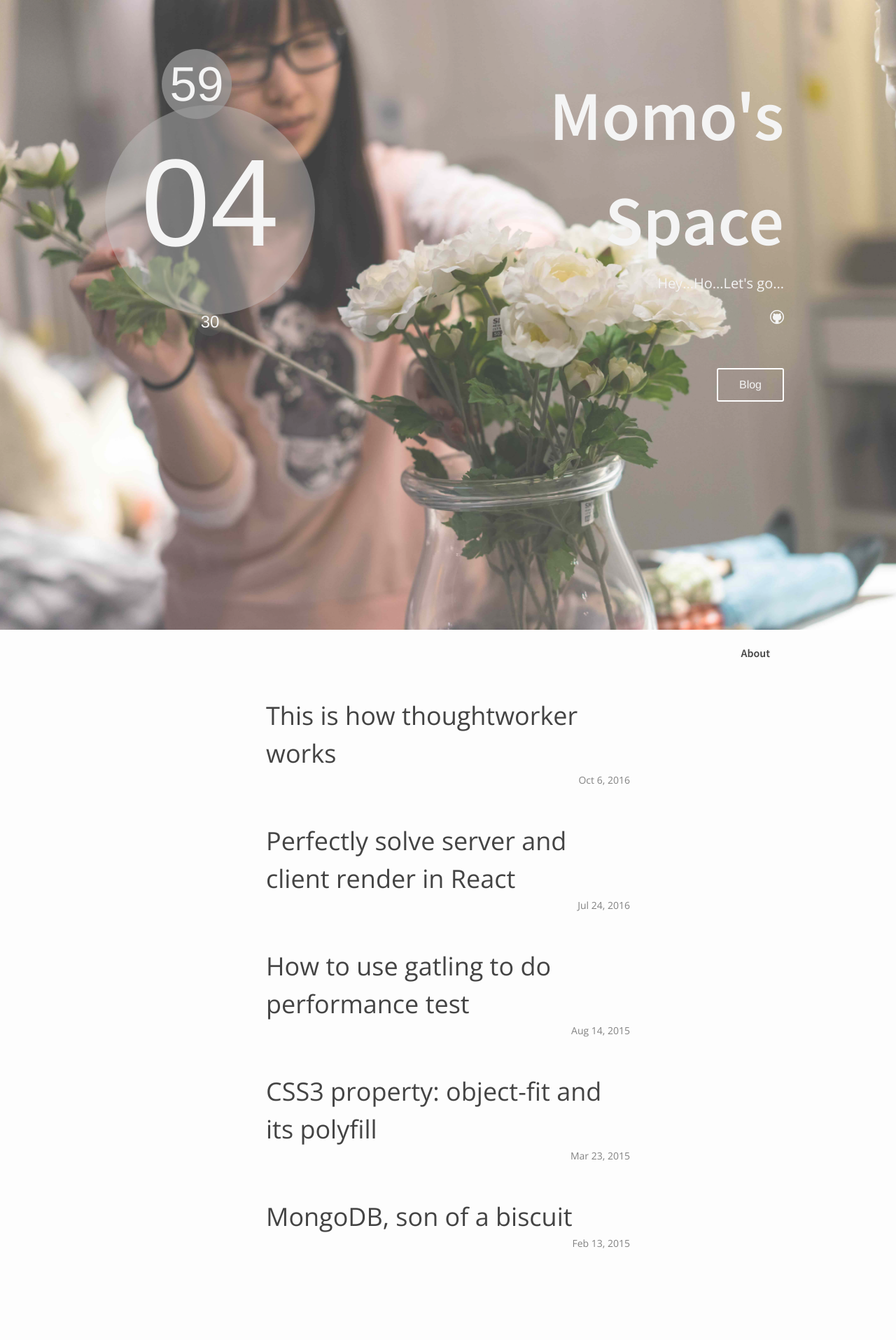
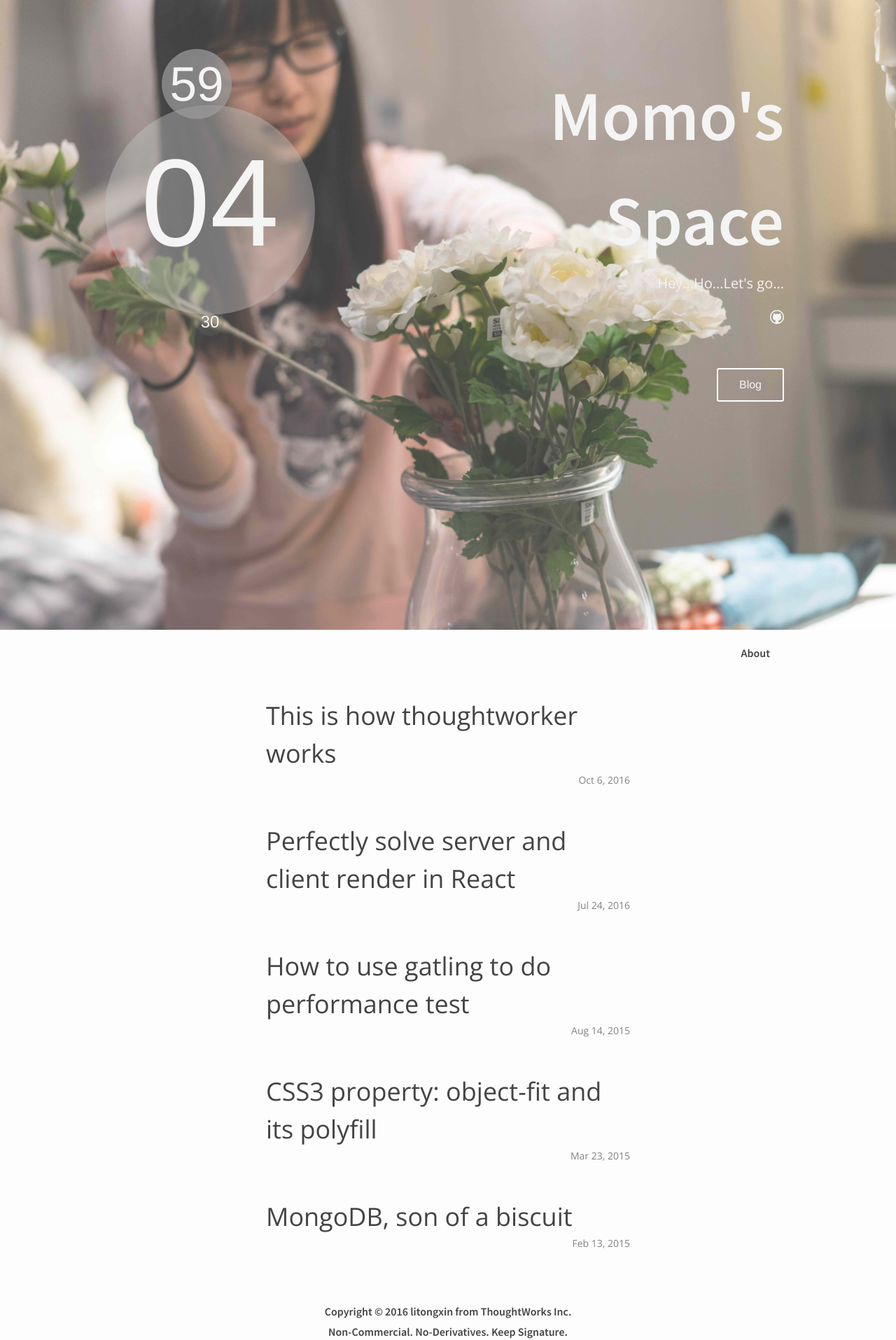
Before and after one commit to litongxin/litongxin.github.io, a Jekyll site: the page built from index.html, in a window 1280 px wide. Shown: the whole page at 70% size. Built offline with Jekyll 4.4.1, drawn with Linux system fonts in a browser that asks for light colours; before the commit the page ends 1857 px from its top, so only the background shows below that.

Commit message:
Adding copyright footer which needed.

```diff
--- /dev/null
+++ b/_includes/footer.html
@@ -0,0 +1,4 @@
+<footer class="site-footer">
+    <p>Copyright © 2016 litongxin from ThoughtWorks Inc.</p>
+    <p> Non-Commercial. No-Derivatives. Keep Signature.</p>
+</footer>
--- a/_layouts/home.html
+++ b/_layouts/home.html
@@ -43,6 +43,7 @@
         {{ content }}
     </div>
 
+    {% include footer.html %}
 <script>
   setInterval(function() {
     var seconds = new Date().getSeconds();
--- a/_layouts/post.html
+++ b/_layouts/post.html
@@ -11,5 +11,6 @@ layout: default
   <article class="post-content">
     {{ content }}
   </article>
+</div>
 
-</div>
+{% include footer.html %}
--- a/_sass/_layout.scss
+++ b/_sass/_layout.scss
@@ -303,15 +303,24 @@
     cursor: pointer;
 }
 
+.site-footer {
+    font-family: 'Source Sans Pro', sans-serif;
+    text-align: center;
+    color: #444;
+    p {
+        margin: 5px 0;
+    }
+}
+
 @media (max-width: 1024px)  {
-  body{
+  body {
     font-size: 12px;
   }
-  .cover{
+  .cover {
     .time-container{
       display: none;
     }
-    .site-name{
+    .site-name {
       padding: 0;
       text-align: center;
     }
```
Also changed, not shown: css/main.scss (+0 -8 lines), 6 other files.
